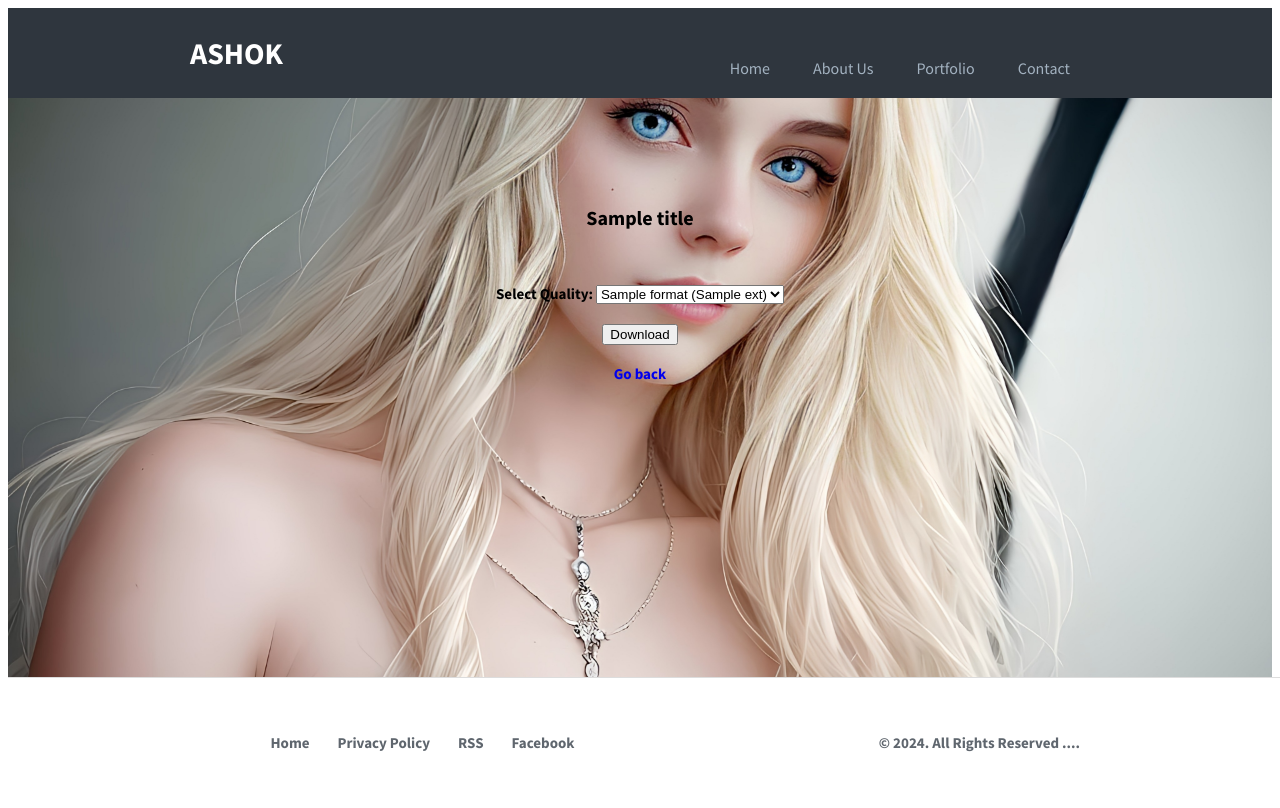
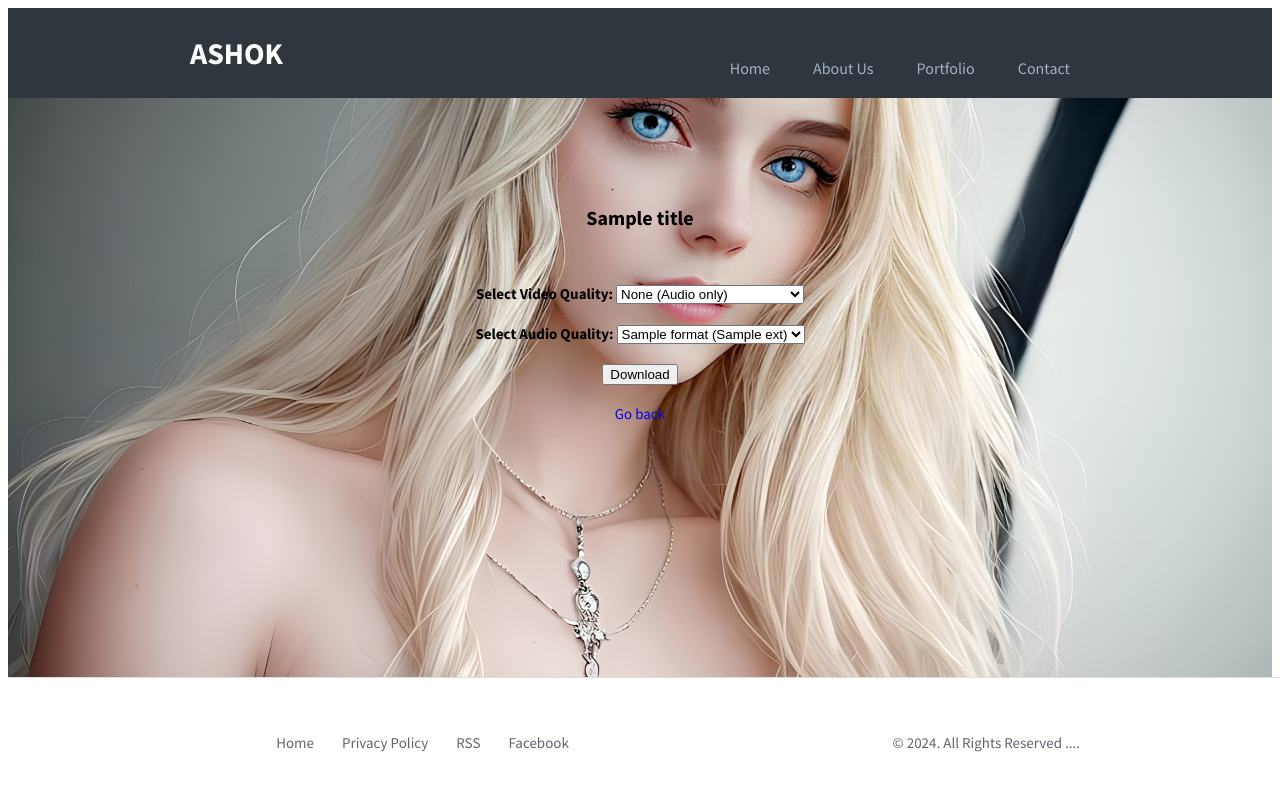
Before and after one commit to Ashok-Prajapati2/youtube-downloader, a Flask app: template templates/select_quality.html in a window 1280 px wide; the page is wider, and only the part inside the window is pictured. Run offline with Flask 3, Linux system fonts and the light colour scheme; the template is opened without the code that fills it: most values are stand-ins (such as "Sample title", 1, 10 or a date in 2020); some libraries are stand-ins or nearby versions.

Commit message:
finial update

```diff
--- a/app.py
+++ b/app.py
@@ -46,6 +46,7 @@ def get_yt_info(url):
     ydl_opts = {
         'format': 'bestvideo+bestaudio/best',
         'outtmpl': os.path.join(DOWNLOAD_FOLDER, '%(title)s.%(ext)s'),
+        'continuedl': True,
         'noplaylist': False,
         'user_agent': 'Mozilla/5.0 (Windows NT 10.0; Win64; x64) AppleWebKit/537.36 (KHTML, like Gecko) Chrome/58.0.3029.110 Safari/537.3'
     }
@@ -56,14 +57,19 @@ def get_yt_info(url):
     except Exception as e:
         raise RuntimeError(f"Failed to fetch video info: {str(e)}")
 
-def download_video(url, itag):
+def download_video(url,video_itag,audio_itag):
     """Download video in a background thread."""
     global progress
+    if video_itag == "null":
+        format_option = f'{audio_itag}'
+    else:
+        format_option = f'{video_itag}+{audio_itag}'
     try:
         ydl_opts = {
-            'format': f'{itag}',
+            'format': format_option,
             'merge_output_format': 'mp4',
             'noplaylist': False,
+            'continuedl': True,
             'progress_hooks': [progress_hook],
             'outtmpl': os.path.join(DOWNLOAD_FOLDER, '%(title)s.%(ext)s'),
             'user_agent': 'Mozilla/5.0 (Windows NT 10.0; Win64; x64) AppleWebKit/537.36 (KHTML, like Gecko) Chrome/58.0.3029.110 Safari/537.3'
@@ -97,14 +103,16 @@ def index():
 
 @app.route('/download', methods=['POST'])
 def download():
-    itag = request.form.get('itag')
+
     url = request.form.get('url')
+    video_itag = request.form.get('video_itag')
+    audio_itag = request.form.get('audio_itag')
 
-    if not itag or not url:
+    if not video_itag or not url or not audio_itag:
         flash('Invalid request. Please try again.')
         return redirect(url_for('index'))
     try:
-        thread = threading.Thread(target=download_video, args=(url, itag))
+        thread = threading.Thread(target=download_video, args=(url, video_itag ,audio_itag))
         thread.start()
         return render_template('progress.html',data=progress)
 
@@ -121,4 +129,4 @@ def download_complete():
     return 'File not found', 404
 
 if __name__ == '__main__':
-    socketio.run(app, debug=False)
+    socketio.run(app, debug=True)
--- a/templates/select_quality.html
+++ b/templates/select_quality.html
@@ -14,16 +14,13 @@
             font-size: 20px;
             color: black;
         }
-        /* Wrapper to handle the flexbox layout */
+
         .page-wrapper {
             display: flex;
             flex-direction: column;
             min-height: 100vh;
-            background-color: #f4f4f4; /* Example background color */
-            /* Optional: Add a background image */
-           /* background-image: url('path/to/your/image.jpg');
-            /* background-size: cover; */
-            /* background-repeat: no-repeat; */
+            background-color: #f4f4f4;
+
         }
 
 
@@ -86,17 +83,33 @@
 
     <div class="content">
         <h2>{{ title }}</h2>
+
         <form id="download-form" method="POST" action="{{ url_for('download') }}">
     <input type="hidden" name="url" value="{{ url }}">
-            <b><label for="itag">Select Quality:</label><b>
-            <select id="itag" name="itag">
+
+    <b><label for="video_itag">Select Video Quality:</label></b>
+  <select id="video_itag" name="video_itag">
+        <option value="null" selected>None (Audio only)</option>
         {% for format in formats %}
+        {% if format['vcodec'] != 'none' %}
         <option value="{{ format['format_id'] }}">{{ format['format'] }} ({{ format['ext'] }})</option>
+        {% endif %}
         {% endfor %}
     </select><br>
+
+    <b><label for="audio_itag">Select Audio Quality:</label></b>
+    <select id="audio_itag" name="audio_itag">
+        {% for format in formats %}
+        {% if format['acodec'] != 'none' %}  <!-- Show only audio formats -->
+        <option value="{{ format['format_id'] }}">{{ format['format'] }} ({{ format['ext'] }})</option>
+        {% endif %}
+        {% endfor %}
+    </select><br>
+
     <button type="submit">Download</button><br>
     <a href="{{ url_for('index') }}">Go back</a>
 </form>
+
     </div>
 
 
```
Also changed, not shown: 3 other files. Lines whose indentation alone changed are shown as unchanged.
